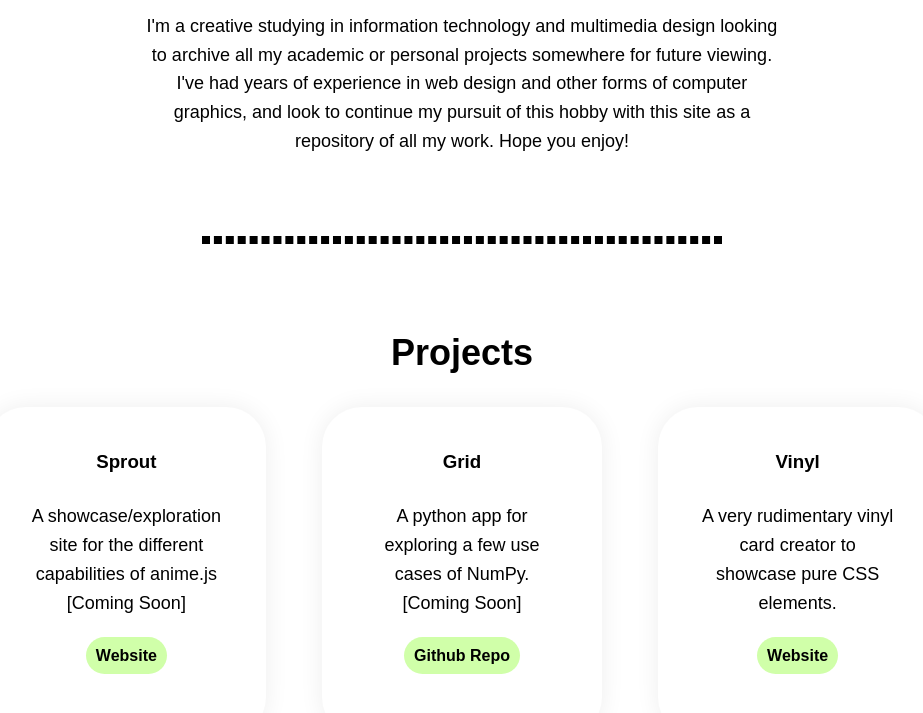
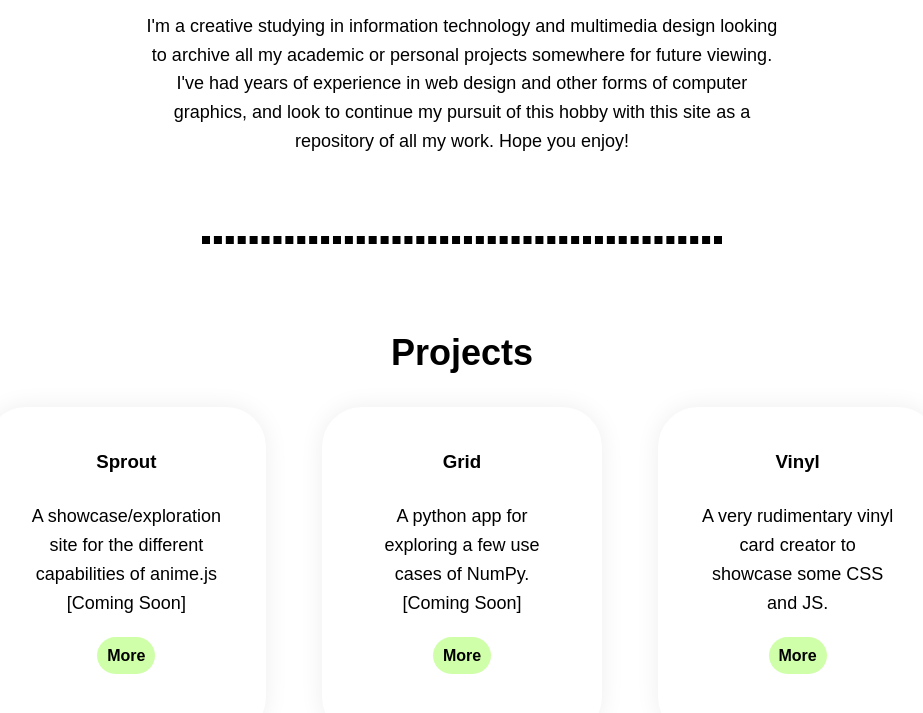
Before and after one commit to beeandblahaj/beeandblahaj.github.io, a plain HTML site: page index.html in a window 1280 px wide. Shown: the part 465-1178 px from the top of the page, without its empty margins (178-1101 px from the left). Drawn offline with Linux system fonts and the light colour scheme.

Commit message:
Vinyl Support v2

```diff
--- a/index.html
+++ b/index.html
@@ -42,7 +42,7 @@
 
             </p>
             <br>
-            <a href="">Website</a>
+            <a href="">More</a>
         </div>
         <div class="card">
             <h3>Grid</h3>
@@ -52,17 +52,17 @@
                 [Coming Soon]
             </p>
             <br>
-            <a href="">Github Repo</a>
+            <a href="">More</a>
         </div>
         <div class="card">
             <h3>Vinyl</h3>
             <br>
             <p>
                 A very rudimentary vinyl card creator to showcase
-                pure CSS elements.
+                some CSS and JS.
             </p>
             <br>
-            <a href="">Website</a>
+            <a href="https://beeandblahaj.github.io/vinyl/">More</a>
         </div>
     </div>
 
```
